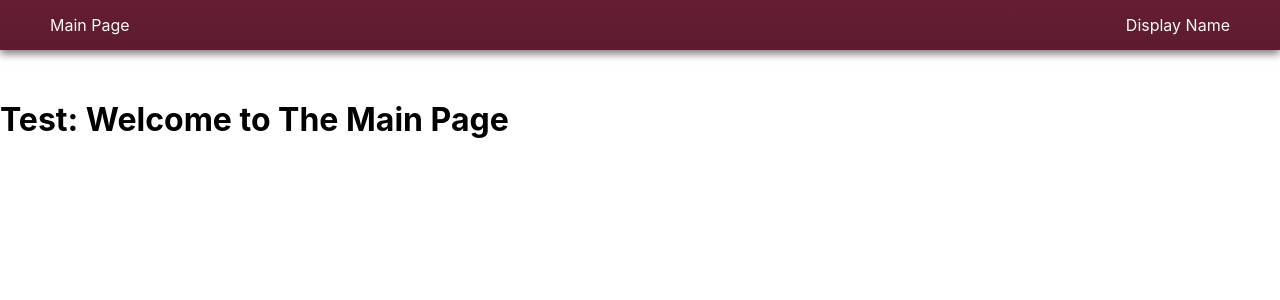
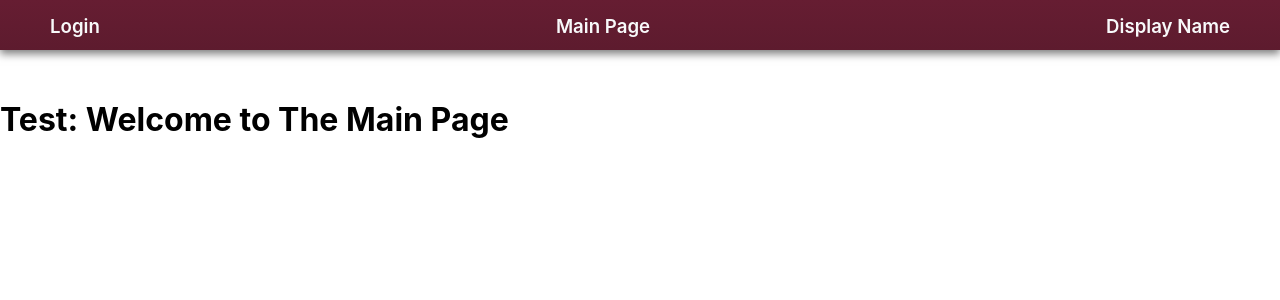
Before and after one commit to alison-mgg/SENG401_JewelryApp, a React (Create React App) app in the folder Frontend/dupe-machine/: page /main in a window 1280 px wide. Shown: the top 300 px of the page. Built offline with nearby package versions, Linux system fonts and the light colour scheme.

Commit message:
updates to nav bar

```diff
--- a/Frontend/dupe-machine/src/pages/NavigationBar.js
+++ b/Frontend/dupe-machine/src/pages/NavigationBar.js
@@ -10,13 +10,19 @@ function NavigationBar()  {
     <div className="navbar">
       <div className = "link-container">
       <span
-        className={`nav-text ${location.pathname}`}
+        className={`nav-link ${location.pathname}`}
+        onClick={() => navigate('/')}
+      >
+        Login
+      </span>
+      <span
+        className={`nav-link ${location.pathname}`}
         onClick={() => navigate('/main')}
       >
         Main Page
       </span>
       <span
-        className={`nav-text ${location.pathname}`}
+        className={`nav-link ${location.pathname}`}
         onClick={() => navigate('/profile')}
       >
         Display Name
--- a/Frontend/dupe-machine/src/pages/ProfilePage.js
+++ b/Frontend/dupe-machine/src/pages/ProfilePage.js
@@ -1,11 +1,13 @@
 import React, { useEffect, useState } from "react";
 import { Link } from "react-router-dom";
 import "../styling/ProfilePage.css";
+import NavBar from "./NavigationBar.js";
 
 function ProfilePage() {
 
   return (
     <div className="profilepage-container">
+     <NavBar />
     <h1 className="page-title">Test: ProfilePage</h1>
     </div>
 );
--- a/Frontend/dupe-machine/src/styling/NavigationBar.css
+++ b/Frontend/dupe-machine/src/styling/NavigationBar.css
@@ -16,9 +16,13 @@
   padding-top: 15px;
   padding-left: 50px;
   padding-right: 50px;
+  font-weight: 600;
+  font-size: 14pt;
 }
 
 .nav-link {
   text-decoration: none;
-  font-size: 24pt;
 }
+.nav-link:hover {
+  cursor: pointer;
+}
```
Also changed, not shown: Frontend/dupe-machine/src/pages/NavBar.js (deleted).
